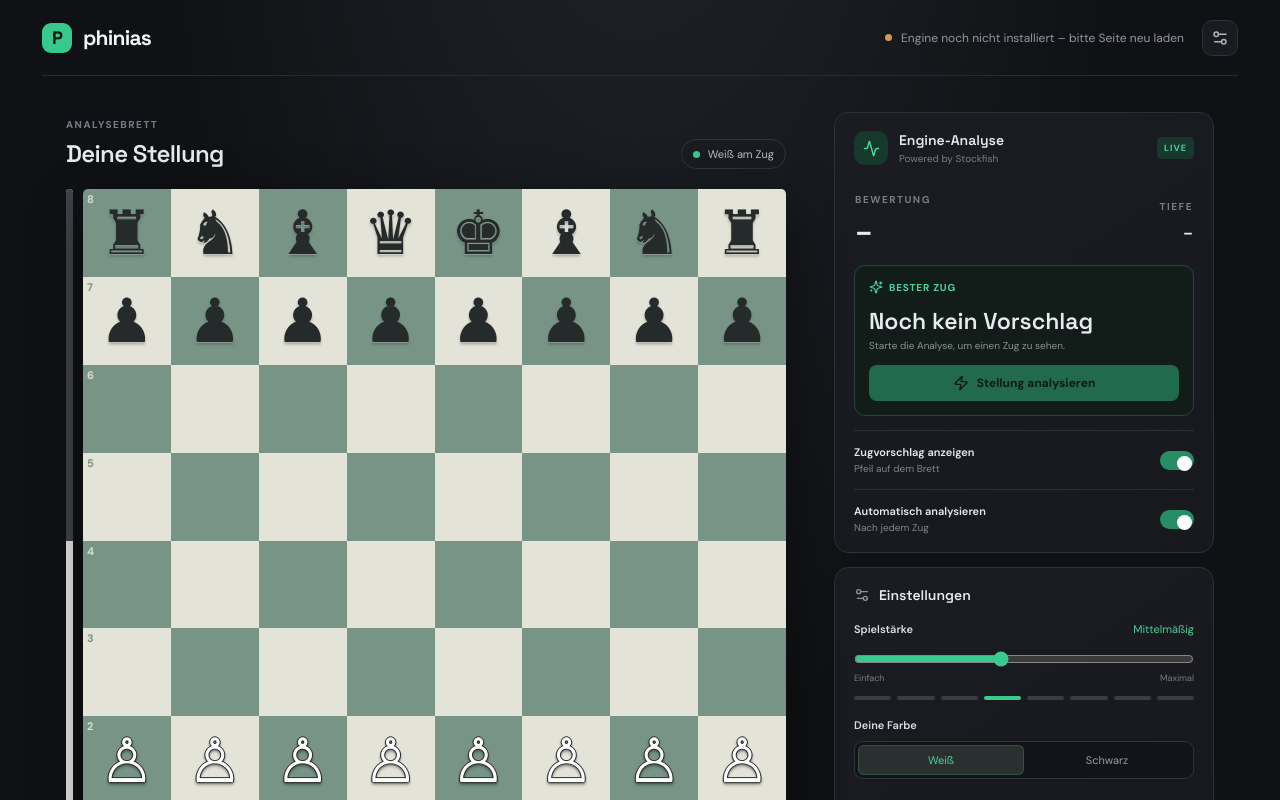
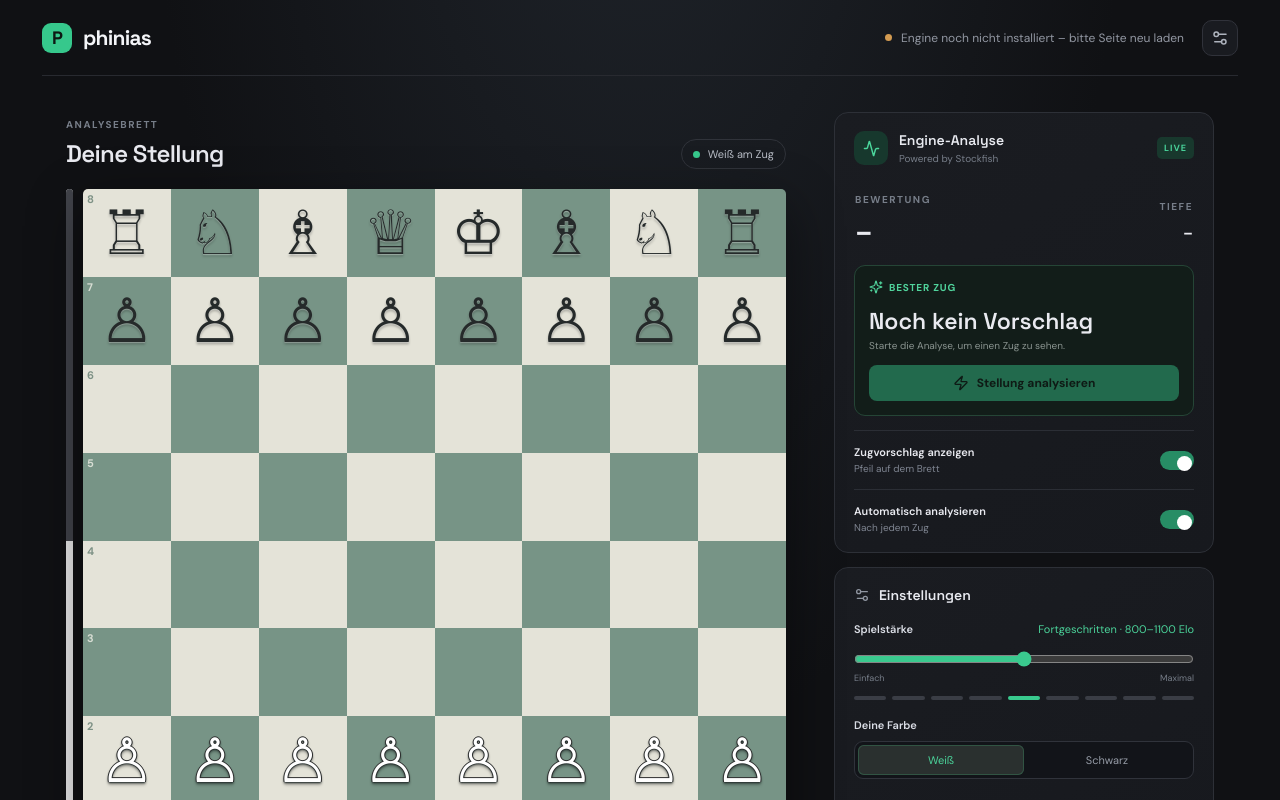
Before and after one commit to Iynnykybdbdbf/phinias, a React (Vite) app: page / in a window 1280 px wide. Shown: the top 800 px of the page. Built offline with nearby package versions, Linux system fonts and the light colour scheme; no server answers.

Commit message:
Improve board colors, piece consistency, and strength levels

```diff
--- a/src/App.tsx
+++ b/src/App.tsx
@@ -3,20 +3,21 @@ import { Chess, type Square } from "chess.js";
 import { Activity, ArrowLeft, ArrowRight, ChevronDown, RotateCcw, Settings2, Sparkles, Upload, Zap } from "lucide-react";
 
 type Candidate = { move: string; score: number; depth: number };
-type Level = { name: string; skill: number; elo: number; multi: number; blunder: number };
+type Level = { name: string; eloLabel: string; engineElo: number; skill: number; multi: number; blunder: number };
 const LEVELS: Level[] = [
-  { name: "Sehr schwach", skill: 0, elo: 1320, multi: 5, blunder: 0.68 },
-  { name: "Schwach", skill: 2, elo: 1450, multi: 4, blunder: 0.48 },
-  { name: "Anfänger", skill: 4, elo: 1600, multi: 3, blunder: 0.30 },
-  { name: "Mittelmäßig", skill: 7, elo: 1850, multi: 3, blunder: 0.18 },
-  { name: "Fortgeschritten", skill: 11, elo: 2150, multi: 2, blunder: 0.10 },
-  { name: "Stark", skill: 15, elo: 2450, multi: 2, blunder: 0.04 },
-  { name: "Sehr stark", skill: 18, elo: 2750, multi: 1, blunder: 0.01 },
-  { name: "Maximale Stärke", skill: 20, elo: 3190, multi: 1, blunder: 0 }
+  { name: "Sehr schwach", eloLabel: "150–200", engineElo: 1320, skill: 0, multi: 8, blunder: 0.78 },
+  { name: "Schwach", eloLabel: "250–350", engineElo: 1320, skill: 0, multi: 7, blunder: 0.64 },
+  { name: "Anfänger", eloLabel: "350–450", engineElo: 1320, skill: 1, multi: 6, blunder: 0.50 },
+  { name: "Mittelmäßig", eloLabel: "450–650", engineElo: 1320, skill: 3, multi: 5, blunder: 0.36 },
+  { name: "Fortgeschritten", eloLabel: "800–1100", engineElo: 1320, skill: 6, multi: 4, blunder: 0.22 },
+  { name: "Stark", eloLabel: "1200–1600", engineElo: 1500, skill: 10, multi: 3, blunder: 0.12 },
+  { name: "Sehr stark", eloLabel: "1800–2200", engineElo: 1900, skill: 14, multi: 2, blunder: 0.06 },
+  { name: "Experte", eloLabel: "2300–2500", engineElo: 2300, skill: 18, multi: 1, blunder: 0.02 },
+  { name: "Profi", eloLabel: "2600+", engineElo: 2850, skill: 20, multi: 1, blunder: 0 }
 ];
 const PIECES: Record<string, string> = {
   wk:"♔", wq:"♕", wr:"♖", wb:"♗", wn:"♘", wp:"♙",
-  bk:"♚", bq:"♛", br:"♜", bb:"♝", bn:"♞", bp:"♟"
+  bk:"♔", bq:"♕", br:"♖", bb:"♗", bn:"♘", bp:"♙"
 };
 const FILES = "abcdefgh";
 const toSquare = (file: number, rank: number) => `${FILES[file]}${rank}` as Square;
@@ -28,7 +29,7 @@ export default function App() {
   const [fen, setFen] = useState(gameRef.current.fen());
   const [orientation, setOrientation] = useState<"w" | "b">("w");
   const [myColor, setMyColor] = useState<"w" | "b">("w");
-  const [level, setLevel] = useState(3);
+  const [level, setLevel] = useState(4);
   const [showHints, setShowHints] = useState(true);
   const [autoAnalyse, setAutoAnalyse] = useState(true);
   const [thinkingTime, setThinkingTime] = useState(1200);
@@ -136,7 +137,7 @@ export default function App() {
     worker.postMessage("ucinewgame");
     worker.postMessage(`setoption name Skill Level value ${config.skill}`);
     worker.postMessage("setoption name UCI_LimitStrength value true");
-    worker.postMessage(`setoption name UCI_Elo value ${config.elo}`);
+    worker.postMessage(`setoption name UCI_Elo value ${config.engineElo}`);
     worker.postMessage(`setoption name MultiPV value ${config.multi}`);
     worker.postMessage(`position fen ${gameRef.current.fen()}`);
     worker.postMessage(`go movetime ${thinkingTime}`);
@@ -235,7 +236,7 @@ export default function App() {
             {boardRanks.map((rank, ri) => boardFiles.map((file, fi) => {
               const square = toSquare(file, rank);
               const piece = gameRef.current.get(square);
-              const isLight = (file + rank) % 2 === 1;
+              const isLight = (file + rank) % 2 === 0;
               const isLast = lastMove?.from === square || lastMove?.to === square;
               return <button key={square} role="gridcell" aria-label={square} draggable={!!piece}
                 onDragStart={e => { if (!piece) {e.preventDefault();return;} e.dataTransfer.setData("text/plain", square); setSelected(square); setTargets(legalTargets(square)); }}
@@ -283,8 +284,8 @@ export default function App() {
         <section className="panel-card" id="settings">
           <div className="section-title"><Settings2 size={16}/><h2>Einstellungen</h2></div>
           <div className="setting-block">
-            <div className="setting-label"><strong>Spielstärke</strong><span className="level-value">{LEVELS[level].name}</span></div>
-            <input className="strength-slider" type="range" min="0" max="7" step="1" value={level} onChange={e=>setLevel(Number(e.target.value))}/>
+            <div className="setting-label"><strong>Spielstärke</strong><span className="level-value">{LEVELS[level].name} · {LEVELS[level].eloLabel} Elo</span></div>
+            <input className="strength-slider" type="range" min="0" max="8" step="1" value={level} onChange={e=>setLevel(Number(e.target.value))}/>
             <div className="range-labels"><span>Einfach</span><span>Maximal</span></div>
             <div className="level-dots">{LEVELS.map((l,i)=><button key={l.name} className={i===level?"active":""} onClick={()=>setLevel(i)} aria-label={l.name}/>)}</div>
           </div>
```
